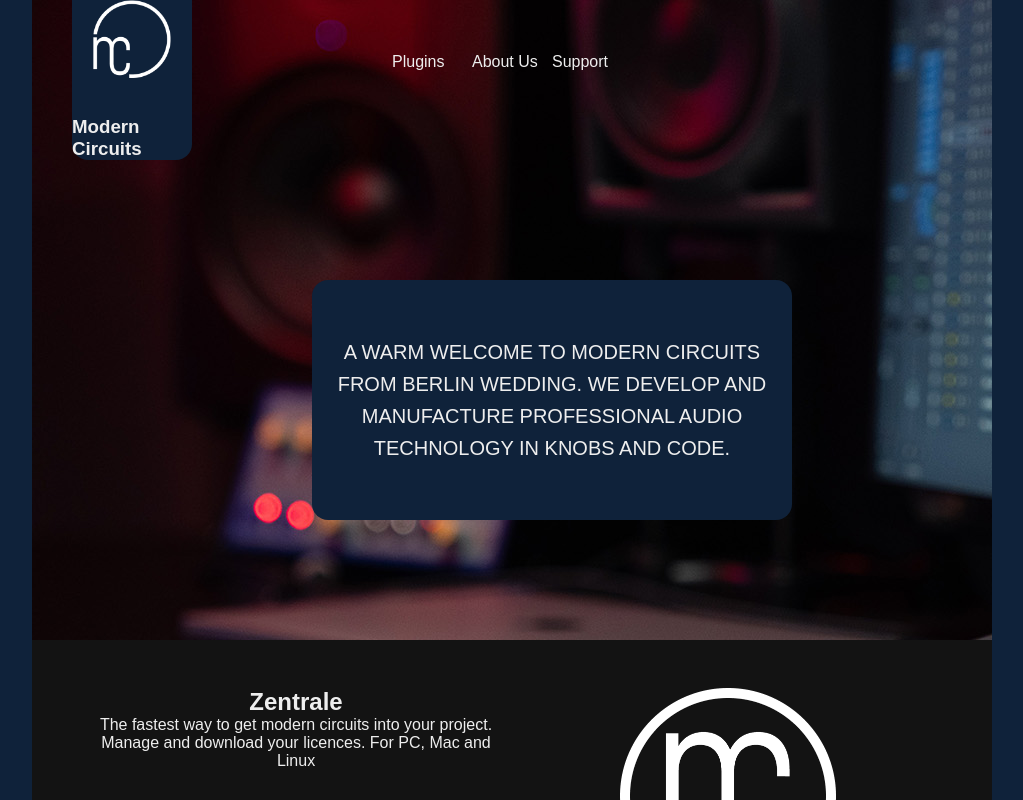
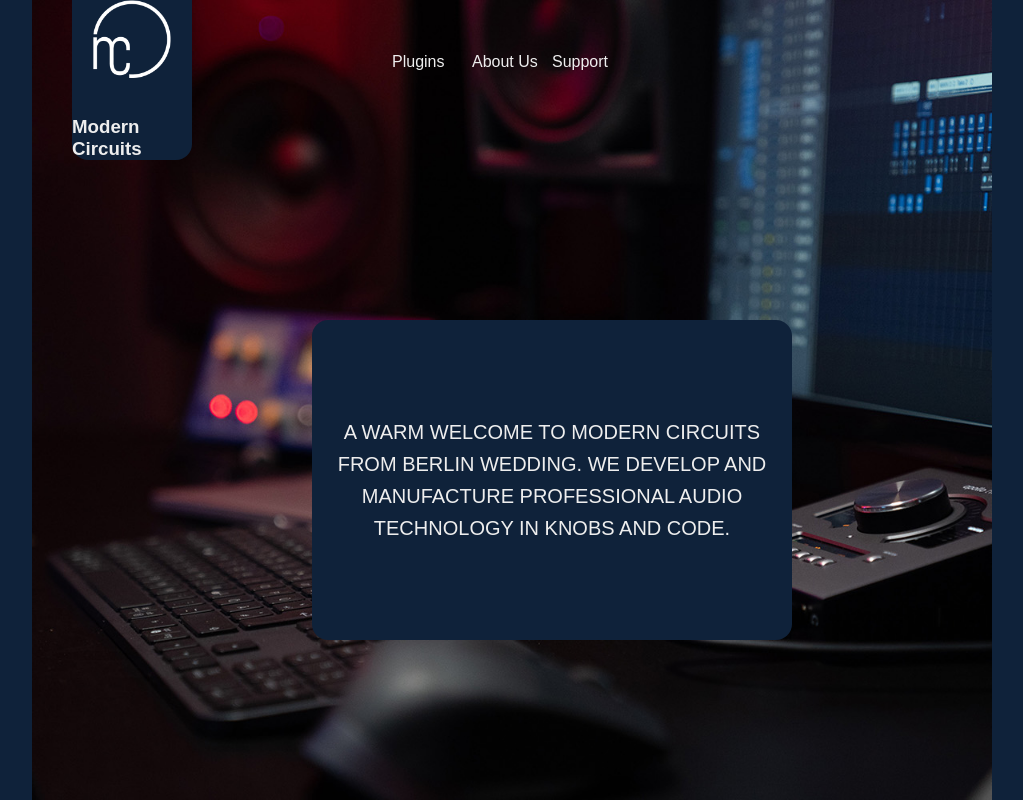
Before and after one commit to ModernCircuits/website, a React (Create React App) app: page / in a window 1280 px wide. Shown: the top 800 px of the page, without its empty margins (128-1151 px from the left). Built offline with nearby package versions, Linux system fonts and the light colour scheme; a web font is replaced by a local one.

Commit message:
Improve layout

```diff
--- a/src/index.css
+++ b/src/index.css
@@ -95,13 +95,13 @@ nav {
   justify-items: center;
 
   padding-top: 20vh;
-  min-height: 80vh;
-  max-height: 100vh;
+  min-height: 100vh;
 }
 
 .page-home {
   background-image: url("img/background_home.jpg");
   background-repeat: no-repeat;
+  background-size: cover;
 }
 
 .page-home-welcome {
@@ -160,7 +160,7 @@ nav {
 .card-person {
   grid-column-end: span 4;
   grid-row-start: 2;
-  grid-row-end: span 10;
+  grid-row-end: span 6;
 }
 
 .card-person img {
```
